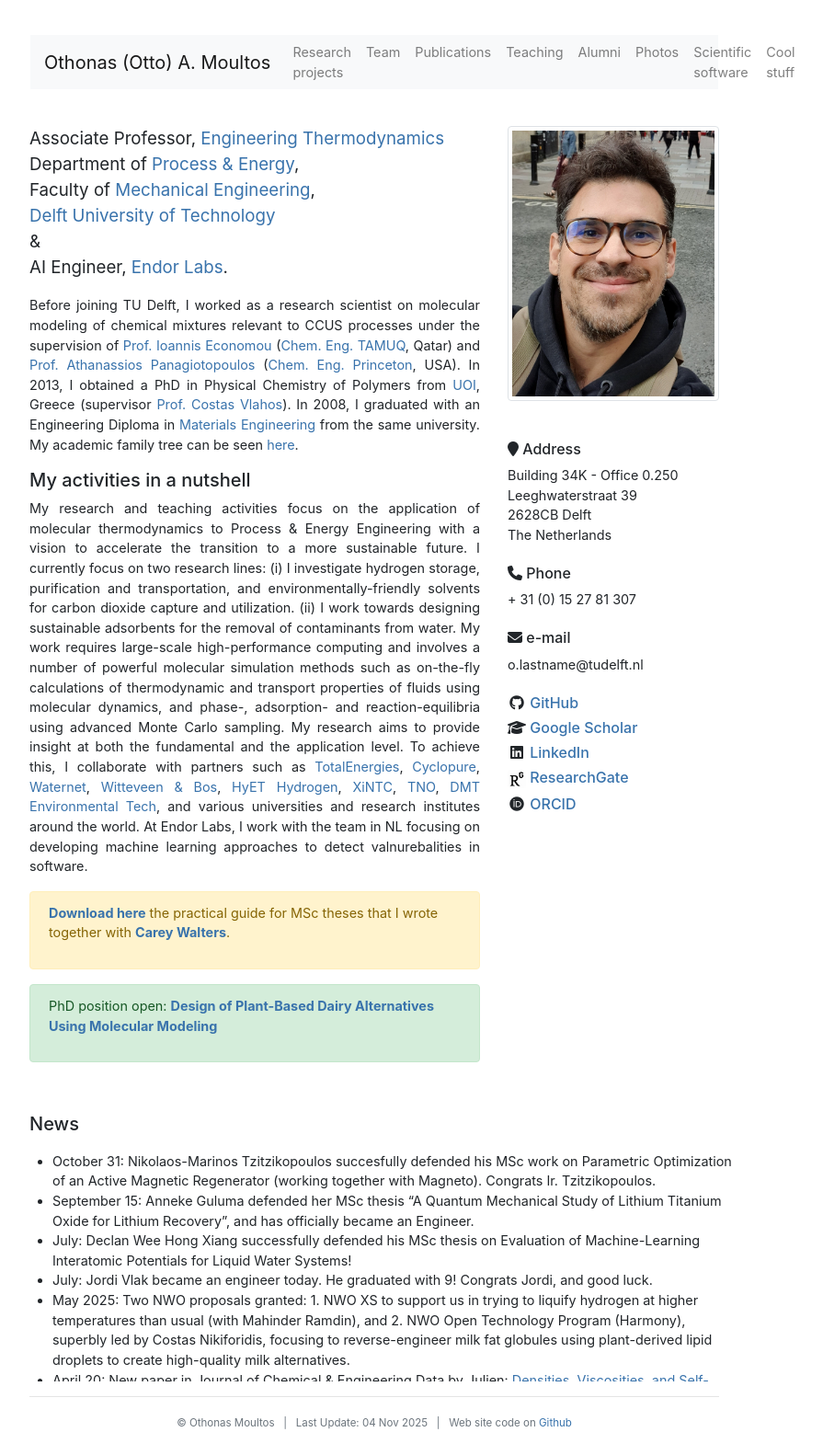
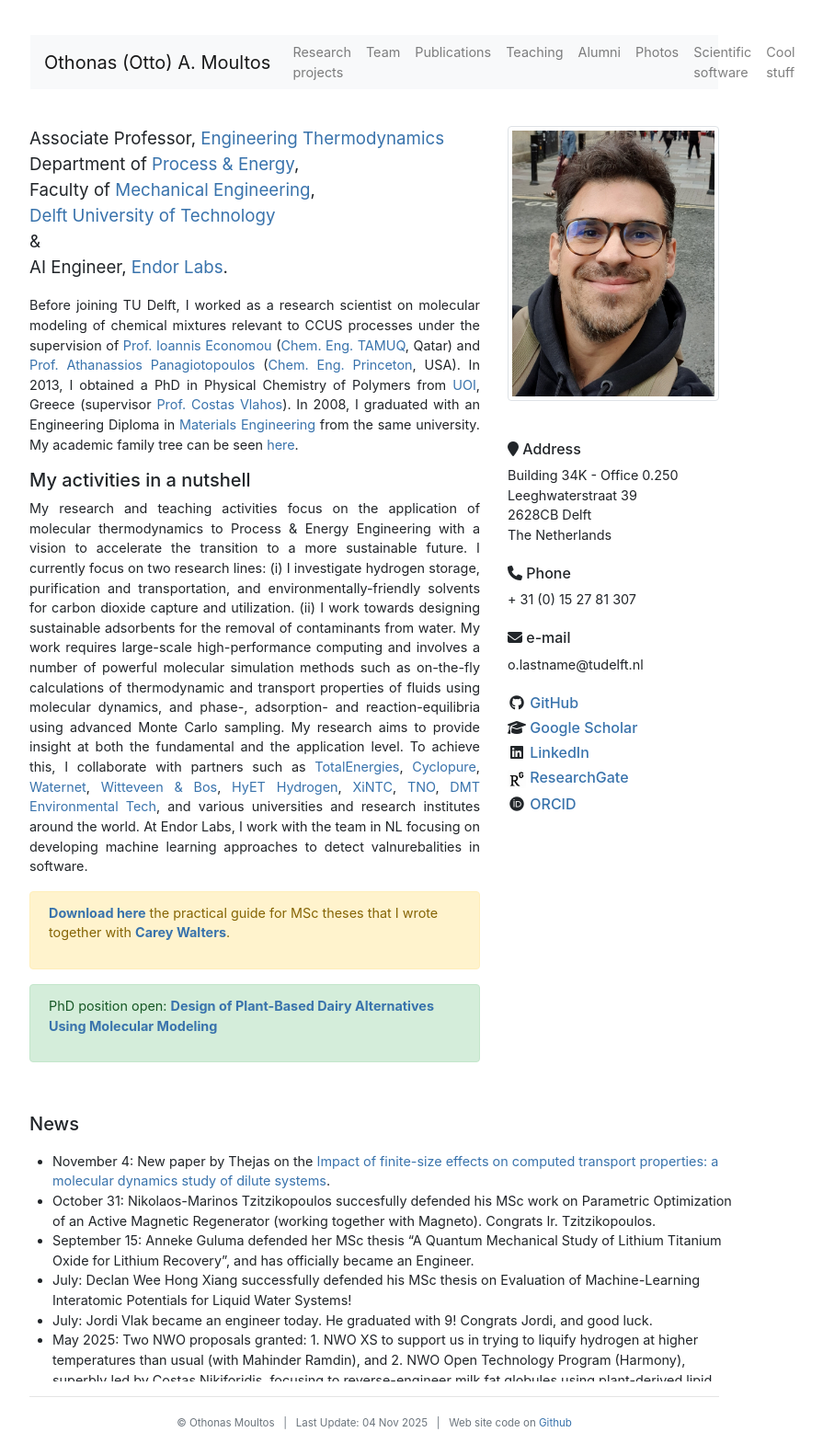
Before and after one commit to omoultosEthTuDelft/web, a Jekyll site: the page built from index.md, in a window 1280 px wide. Shown: the whole page at 92% size, without its empty margins (233-1128 px from the left). Built offline with Jekyll 4.4.1, drawn with Linux system fonts in a browser that asks for light colours; nearby versions of some CDN libraries.

Commit message:
newPaper

```diff
--- a/index.md
+++ b/index.md
@@ -130,6 +130,7 @@ o.lastname@tudelft.nl
 
 <section markdown="1">
 
+- November 4: New paper by Thejas on the [Impact of finite-size effects on computed transport properties: a molecular dynamics study of dilute systems](https://www.tandfonline.com/doi/full/10.1080/00268976.2025.2578408).
 - October 31: Nikolaos-Marinos Tzitzikopoulos succesfully defended his MSc work on Parametric Optimization of an Active Magnetic Regenerator (working together with Magneto). Congrats Ir. Tzitzikopoulos.
 - September 15: Anneke Guluma defended her MSc thesis "A Quantum Mechanical Study of Lithium Titanium Oxide for Lithium Recovery", and has officially became an Engineer.
 - July: Declan Wee Hong Xiang successfully defended his MSc thesis on Evaluation of Machine-Learning Interatomic Potentials for Liquid Water Systems!
```
